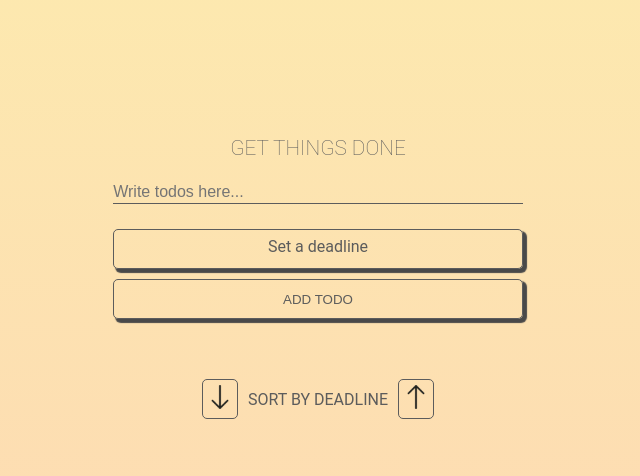
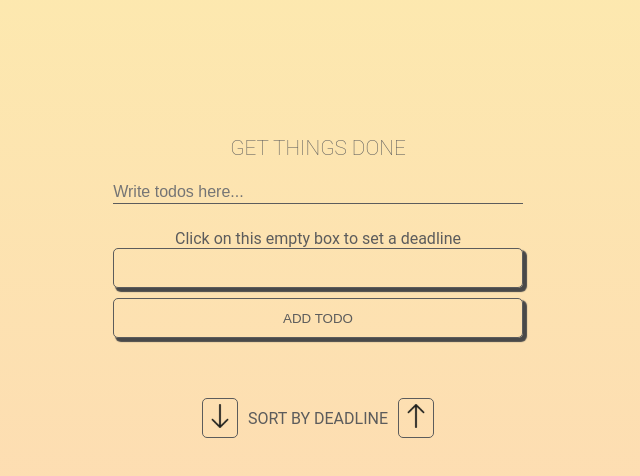
Before and after one commit to filipwieselgren/TODO, a website: page index.html in a window 1280 px wide. Shown: the whole page, without its empty margins (322-962 px from the left). Drawn offline with nearby package versions, Linux system fonts and the light colour scheme.

Commit message:
date btn fix

```diff
--- a/index.html
+++ b/index.html
@@ -36,10 +36,9 @@
       </div>
       <div class="dateContainer">
         <div class="datePickerBtnContainer">
-          <div class="inputTxtContainer">
-            <span id="spanDate">Set a deadline</span>
-            <input class="btnDeadline" type="type" id="date" />
-          </div>
+          <span id="spanDate">Click on this empty box to set a deadline</span>
+          <input class="btnDeadline" type="type" id="date" />
+
           <button id="addTodo" type="submit">Add todo</button>
         </div>
       </div>
--- a/js/main.js
+++ b/js/main.js
@@ -33,10 +33,6 @@ if (localStorage.getItem("newTodo") != null) {
 
 // setDeadLine.placeholder = "Set a deadline";
 flatpickr(inputDate, {
-  enableTime: true,
-  dateFormat: "Y-m-d H:i",
-});
-flatpickr(spanDate, {
   enableTime: true,
   dateFormat: "Y-m-d H:i",
 });
--- a/sass/main.scss
+++ b/sass/main.scss
@@ -228,19 +228,6 @@ body {
       transform: rotate(90deg);
     }
   }
-
-  .inputTxtContainer {
-    width: 100%;
-    display: flex;
-    flex-direction: column;
-    align-items: center;
-    position: relative;
-
-    span {
-      position: absolute;
-      top: 15%;
-    }
-  }
 }
 
 /*-----MEDIA QUERIES-----*/
```
Also changed, not shown: css/main.css, 1 other file.
